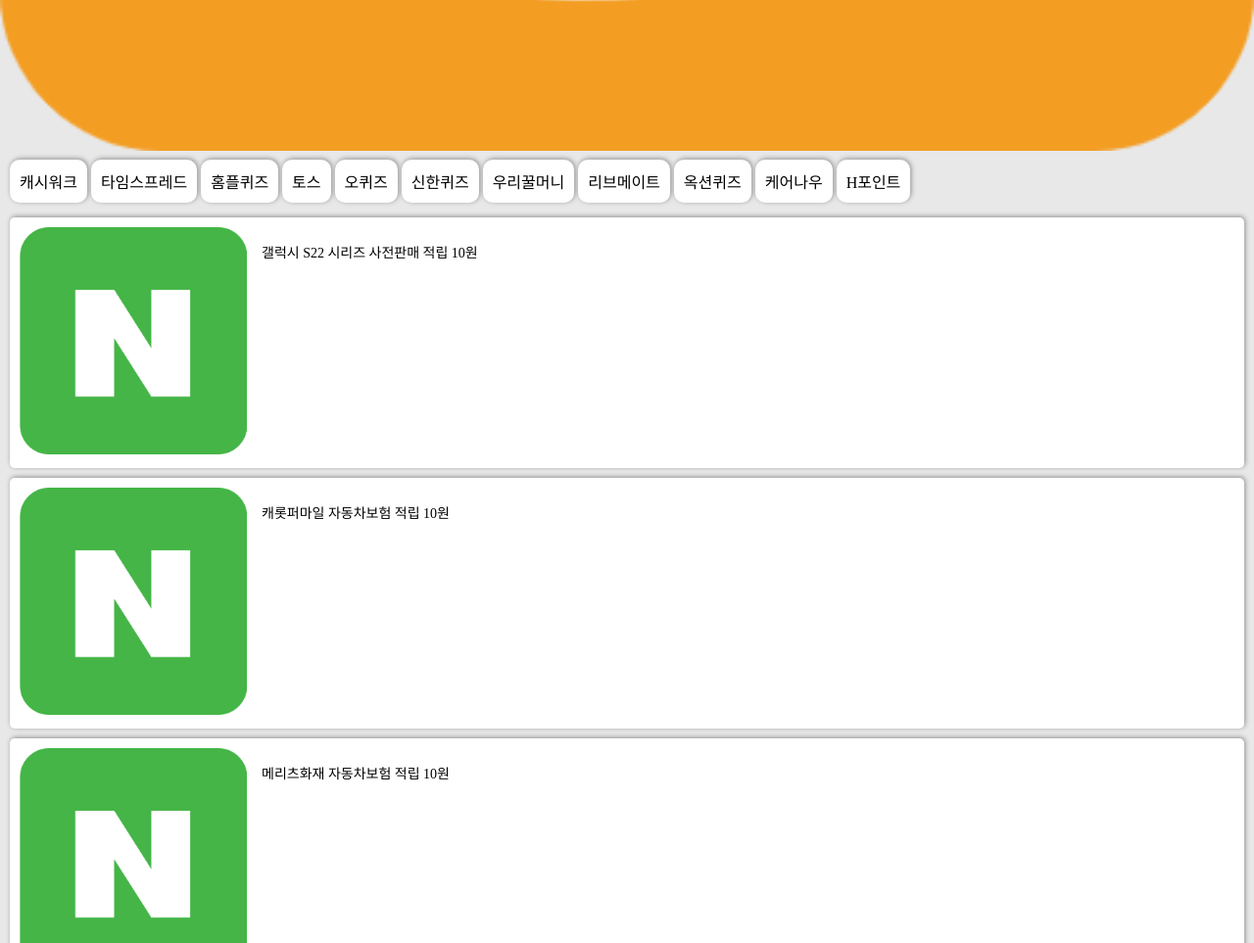
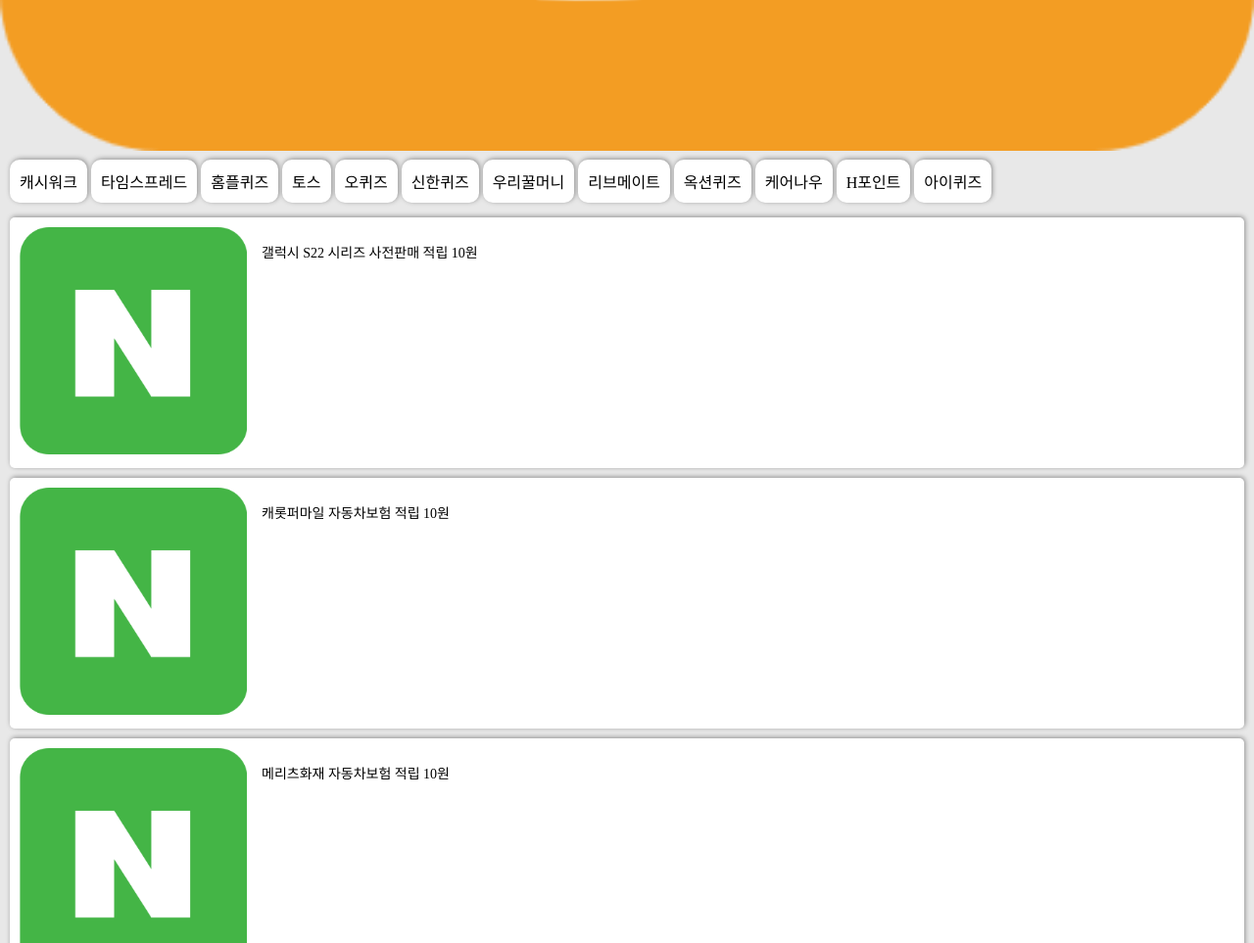
Before and after one commit to noleunja/noleunja.github.io, a plain HTML site: page index.html in a window 1280 px wide. Shown: the part 1126-2089 px from the top of the page at 98% size. Drawn offline with nearby package versions, Linux system fonts and the light colour scheme.

Commit message:
Added 아이퀴즈

```diff
--- a/index.html
+++ b/index.html
@@ -39,7 +39,7 @@
             <li><a class="menuItem" href="https://m.blog.naver.com/meryoumamoa?categoryNo=29"><div>옥션퀴즈</div></a></li>
             <li><a class="menuItem" href="https://m.blog.naver.com/meryoumamoa?categoryNo=30"><div>케어나우</div></a></li>
             <li><a class="menuItem" href="https://m.blog.naver.com/meryoumamoa?categoryNo=31"><div>H포인트</div></a></li>
-
+            <li><a class="menuItem" href="https://m.blog.naver.com/meryoumamoa?categoryNo=40"><div>아이퀴즈</div></a></li>
         <!-- 시계 추가
         알림 추가 -->
     </nav>
```
Also changed, not shown: 1 other file.
